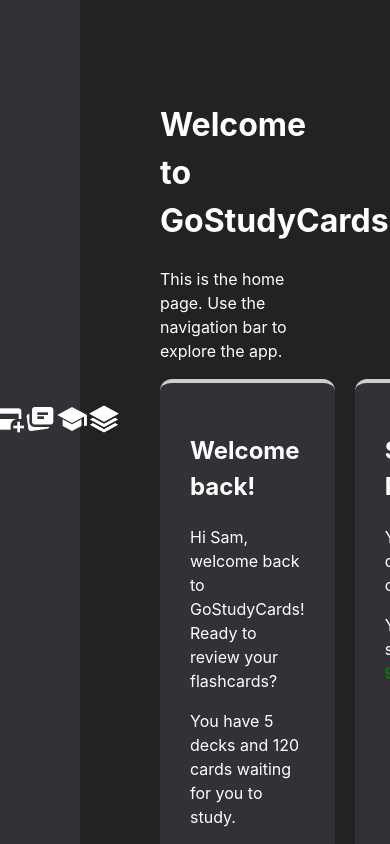
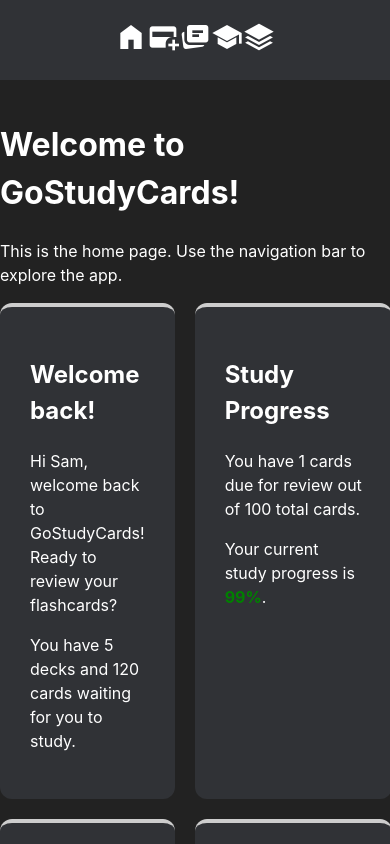
Before and after one commit to 18barbers2/gostudycards, a React (Vite) app in the folder frontend/: page / in a window 390 px wide. Shown: the top 844 px of the page. Built offline with nearby package versions, Linux system fonts and the light colour scheme.

Commit message:
style: added media queries to resize navbar

```diff
--- a/frontend/src/components/Layout/Layout.css
+++ b/frontend/src/components/Layout/Layout.css
@@ -19,3 +19,25 @@
     flex: 1;
     overflow-y: auto;
 }
+
+/* Mobile styles */
+@media (max-width: 1024px) {
+    .app-container {
+        flex-direction: column;  /* Stack vertically */
+    }
+
+    .navbar {
+        position: fixed;
+        top: 0;
+        left: 0;
+        width: 100%;       /* Full width */
+        height: 80px;      /* Fixed height */
+        z-index: 100;
+    }
+
+    .main-content {
+        margin-left: 0;        /* Remove left margin */
+        margin-top: 80px;      /* Add top margin for navbar */
+        padding: 20px 0;       /* Less padding on mobile */
+    }
+}
```
